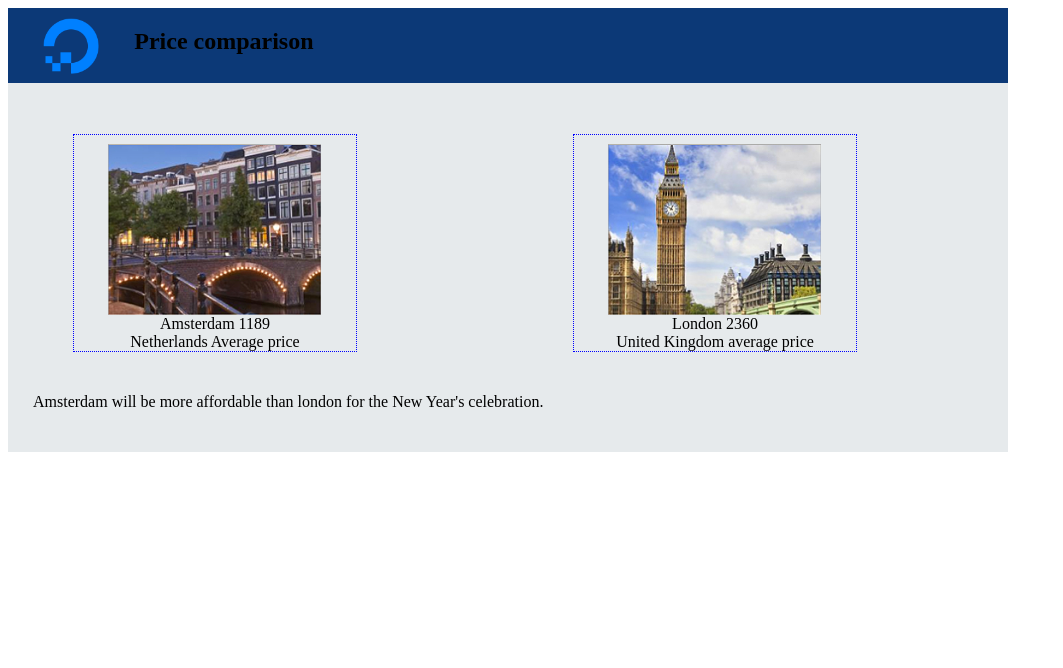
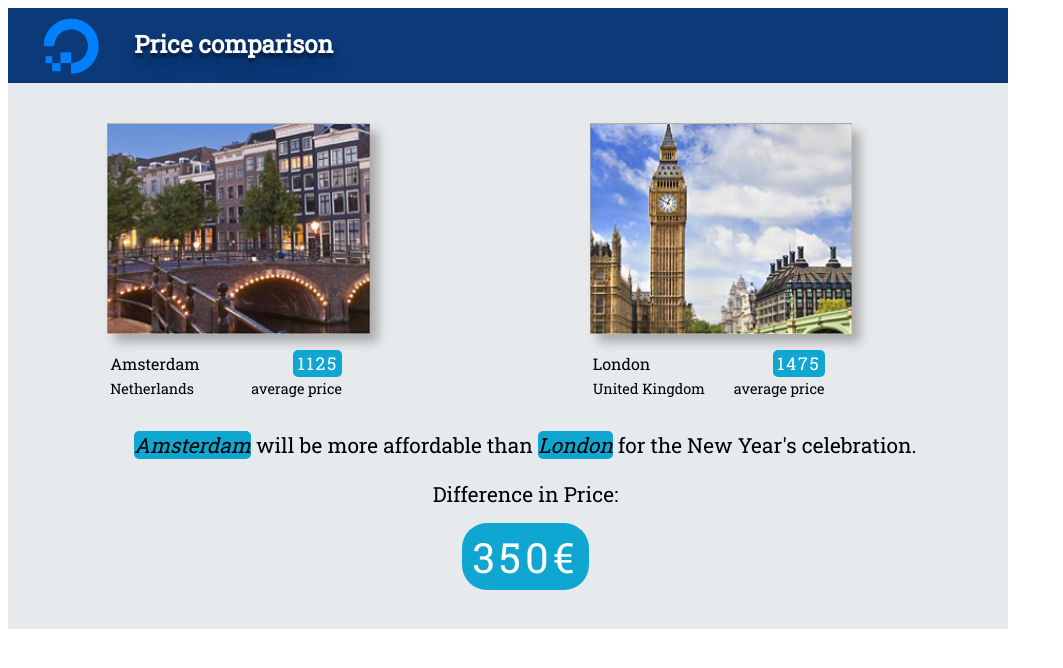
Before and after one commit to polytropo/PRIMOZ-BABSEK-FSWD30-CodeReview2, a plain HTML site: page index.html in a window 1280 px wide. Shown: the whole page, without its empty margins (0-1063 px from the left). Drawn offline with Linux system fonts and the light colour scheme.

Commit message:
adds js, modifies css and index

```diff
--- a/index.html
+++ b/index.html
@@ -3,7 +3,9 @@
 <head>
 	<meta charset="utf-8">
 	<title>Price Comparison</title>
+	<link href="https://fonts.googleapis.com/css?family=Roboto+Slab" rel="stylesheet">
 	<link rel="stylesheet" type="text/css" href="style.css">
+
 </head>
 <body>
 	<div class="container">
@@ -18,7 +20,18 @@
 			<div id="figureOne">
 				<figure class="fig1">
 					<img src="image/cr2-amsterdam.jpg">
-					<figcaption id="figCOne">Amsterdam 1189<br>Netherlands Average price</figcaption>
+					<figcaption id="figCOne">
+						<table>
+							<tr>
+								<td class="cityName" id="name1">Amsterdam</td>
+								<td id="avgPrice1td"><span id="avgPrice1"></span></td>
+							</tr>
+							<tr>
+								<td class="country sup" id="country1">netherlands</td>
+								<td class="avgRight">average price</td>
+							</tr>
+						</table>
+					</figcaption>
 				</figure>
 
 
@@ -27,12 +40,23 @@
 			<div id="figureTwo">
 				<figure class="fig2">
 					<img src="image/cr2-london.jpg">
-					<figcaption id="figCTwo">London 2360<br>United Kingdom average price</figcaption>
+					<figcaption id="figCTwo"><div><table>
+					<tr>
+						<td id="name2">London</td>
+						<td id="avgPrice2td"><span id="avgPrice2"></td>
+					</tr>
+					<tr>
+						<td id="country2">United Kingdom</td>
+						<td class="avgRight">average price</td>
+					</tr>
+				</table></figcaption>
 				</figure>
 			</div>
 			<div class="text">
-				<p id="paragraph">Amsterdam will be more affordable than london for the New Year's celebration.
+				<p id="paragraph"><span id="comparison1"></span> will be more affordable than <span id="comparison2"></span> for the New Year's celebration.
 				</p>
+				<p id = "abovePrice">Difference in Price:</p>
+				<p id="price"><span id="bestPrice">1171&euro;</span></p>
 			</div>
 
 		</div>
@@ -44,6 +68,6 @@
 
 
 	</div>
-
+	<script type="text/javascript" src="js.js"></script>
 </body>
 </html>
--- /dev/null
+++ b/js.js
@@ -0,0 +1,69 @@
+// ------------AVG Price Per City -----------
+
+// var amsterdam = [1500, 500, 1800, 700];
+// var london = [2500, 1500, 1000, 900];
+
+// var avgAmsterdam = (amsterdam[0] + amsterdam[1] + amsterdam[2] + amsterdam[3]) / 4;
+
+// var avgLondon = (london[0] + london[1] + london[2] + london[3]) / 4;
+
+// console.log(avgAmsterdam);
+// console.log(avgLondon);
+
+// -----------------AVG Price Per City As FUNCTION------------------
+
+
+// function amsterdam (price1, price2, price3, price4) {
+// 	var avgAmsterdam = (price1 + price2 + price3 + price4) / 4;
+// 	return avgAmsterdam;
+
+// }
+
+// console.log (amsterdam (1500, 500, 1800, 700));
+
+// function london (price1, price2, price3, price4) {
+// 	var avgLondon = (price1 + price2 + price3 + price4) / 4;
+// 	return avgLondon;
+
+// }
+
+// console.log (london (2500, 1500, 1000, 900));
+
+// ---------Below: avgPrice per City using arrays + Function---------
+
+var pricesAm = [1500, 500, 1800, 700];
+var pricesLo = [2500, 1500, 1000, 900];
+
+function averagePrice (price1, price2, price3, price4) {
+	var sum = (price1 + price2 + price3 + price4);
+	var avgSum = sum / 4;
+	return avgSum;
+}
+
+
+var avgPAmsterdam = averagePrice (pricesAm[0], pricesAm[1], pricesAm[2], pricesAm[3]);
+document.getElementById("avgPrice1").innerHTML = avgPAmsterdam;
+
+
+var avgPLondon = averagePrice (pricesLo[0], pricesLo[1], pricesLo[2], pricesLo[3]);
+document.getElementById("avgPrice2").innerHTML = avgPLondon;
+
+
+// names of city stored in variables
+
+var amsterdam = "Amsterdam";
+var london = "London";
+var countryAm = "Netherlands";
+var countryLo = "United Kingdom";
+
+document.getElementById("name1").innerHTML = amsterdam;
+document.getElementById("country1").innerHTML = countryAm;
+document.getElementById("name2").innerHTML = london;
+document.getElementById("country2").innerHTML = countryLo;
+
+document.getElementById("comparison1").innerHTML = amsterdam;
+document.getElementById("comparison2").innerHTML = london;
+
+
+var difference = avgPLondon - avgPAmsterdam;
+document.getElementById("bestPrice").innerHTML = difference + "&euro;";
--- a/style.css
+++ b/style.css
@@ -1,8 +1,22 @@
 
 body {
-	display: inline-block;
+	/*display: inline-block;*/
 	width:100%;
+	font-family: 'Roboto Slab', serif;
+
+
+
 }
+h2 {
+	text-shadow: 0px 4px 3px rgba(0,0,0,0.4),
+	             0px 8px 13px rgba(0,0,0,0.1),
+	             0px 18px 23px rgba(0,0,0,0.1);
+}
+
+.text {
+	font-size: 1.3em;
+}
+
 .container {
 	max-width: 1000px;
 	min-width:360px;
@@ -18,7 +32,7 @@ body {
 
 img {
 	padding-left: 35px;
-	object-fit:contain;
+	/*object-fit:contain;*/
 	max-width: 75%;
 	max-height: 75%;
 	float: left;
@@ -26,17 +40,19 @@ img {
 }
 
 h2 {
-	overflow: auto;
+	/*overflow: auto;*/
 	display: block;
 	float:left;
-	padding-left:35px ;
+	padding-left:35px;
+	color: white;
 }
 
 
 #figureOne {
+	/*background-image:url(image/cr2-london.jpg);*/
 	float:left;
 	width: 45%;
-
+	height: 300px;
 
 	padding: 2.5% ;
 
@@ -45,7 +61,7 @@ h2 {
 #figureTwo {
 	float:left;
 	width: 45%;
-
+	height: 300px;
 
 	padding: 2.5%;
 
@@ -53,20 +69,22 @@ h2 {
 
 .fig1, .fig2 {
 
-	object-fit:contain;
-	max-width: 75%;
-	max-height: 75%;
+	/*object-fit:contain;*/
+/*	max-width: 100%;
+	max-height: 100%;*/
 	float: left;
-	padding-top: 10px;
+	/*padding-top: 10px;*/
+
 
 
 }
-figure img {
+/*figure img {
 	vertical-align:top;
-}
+}*/
 figure figcaption {
-	border: 1px dotted blue;
+	/*border: 1px dotted blue;*/
 	text-align: center;
+
 }
 
 /*.fig2 {
@@ -81,8 +99,84 @@ figure figcaption {
 */
 .text {
 	padding: 2.5%;
+	text-align: center;
+
 }
 
 .main {
 	background-color: #e6eaec;
+	padding-left: 35px
+	/*without padding image shrinks out of place later!*/
 }
+
+.fig1 img, .fig2 img {
+	margin: 0;
+	padding: 0;
+
+
+}
+figure img {
+  box-shadow: 8px 8px 10px #aaa;
+  /*object-fit:cover;*/
+  width: 350px;
+  min-width:180px;
+}
+
+span#bestPrice{
+	border-radius:25px;
+	background-color: #0fa7d2;
+	/*margin: 5px;*/
+	padding: 6px 10px;
+	font-size: 2em;
+	color: white;
+	letter-spacing: 0.1em;
+}
+
+table {
+	/*background-color: white;*/
+	padding-top: 15px;
+
+}
+
+
+
+
+span#avgPrice1, span#avgPrice2 {
+	border-radius:5px;
+	background-color: #0fa7d2;
+	/*margin: 5px;*/
+	padding: 2px 4px;
+	font-size: 1.1em;
+	color: white;
+	letter-spacing: 0.1em;
+}
+
+#name1, #name2, #country1, #country2 {
+	text-align:left;
+	width: 60%;
+}
+
+#avgPrice1td, #avgPrice2td, .avgRight {
+	text-align: right;
+
+}
+
+/*#abovePrice{
+	padding-bottom: 1px;
+}
+*/
+#comparison1, #comparison2 {
+	border-radius:5px;
+	background-color:#0fa7d2;
+	font-style: italic;
+}
+
+/*#paragraph {
+	padding-top:15px;
+	margin-top:20px;
+}*/
+
+#country1, #country2, .avgRight {
+	font-size: 0.9em;
+	font-weight: lighter
+}
```
